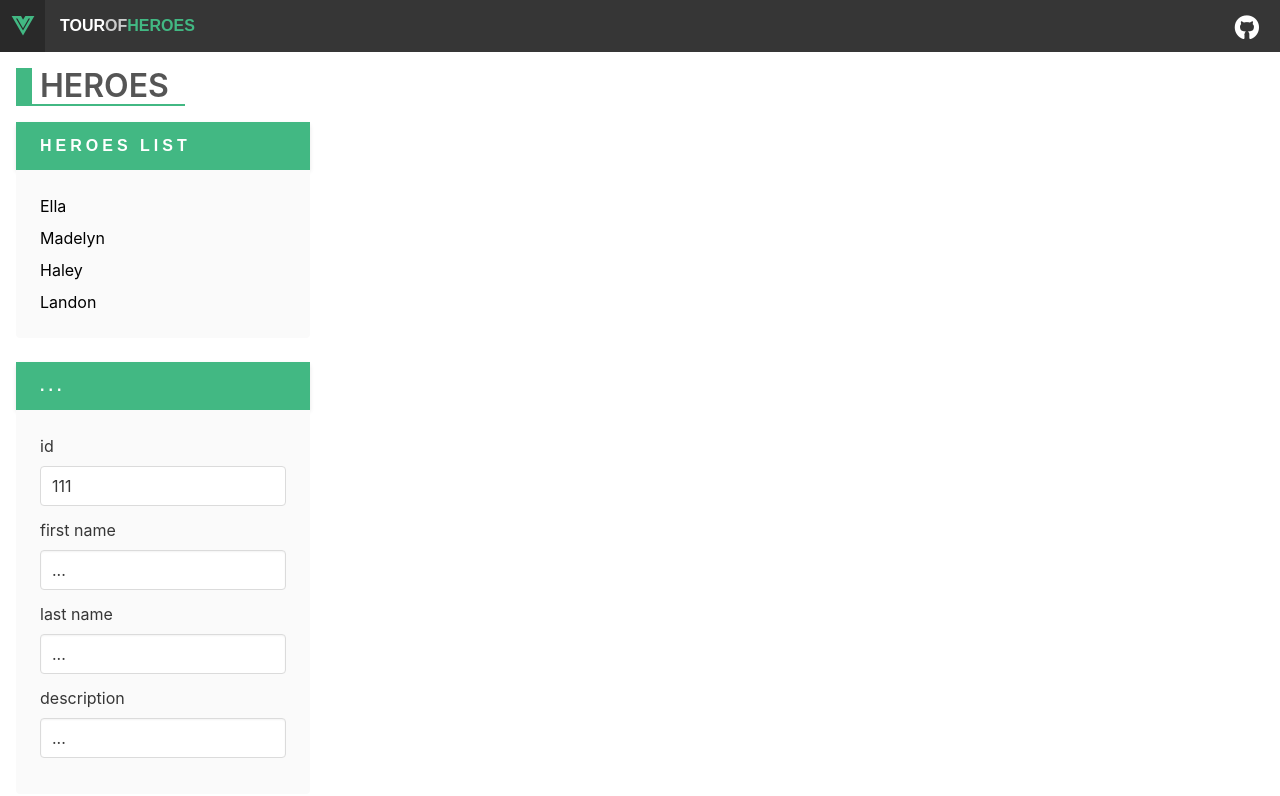
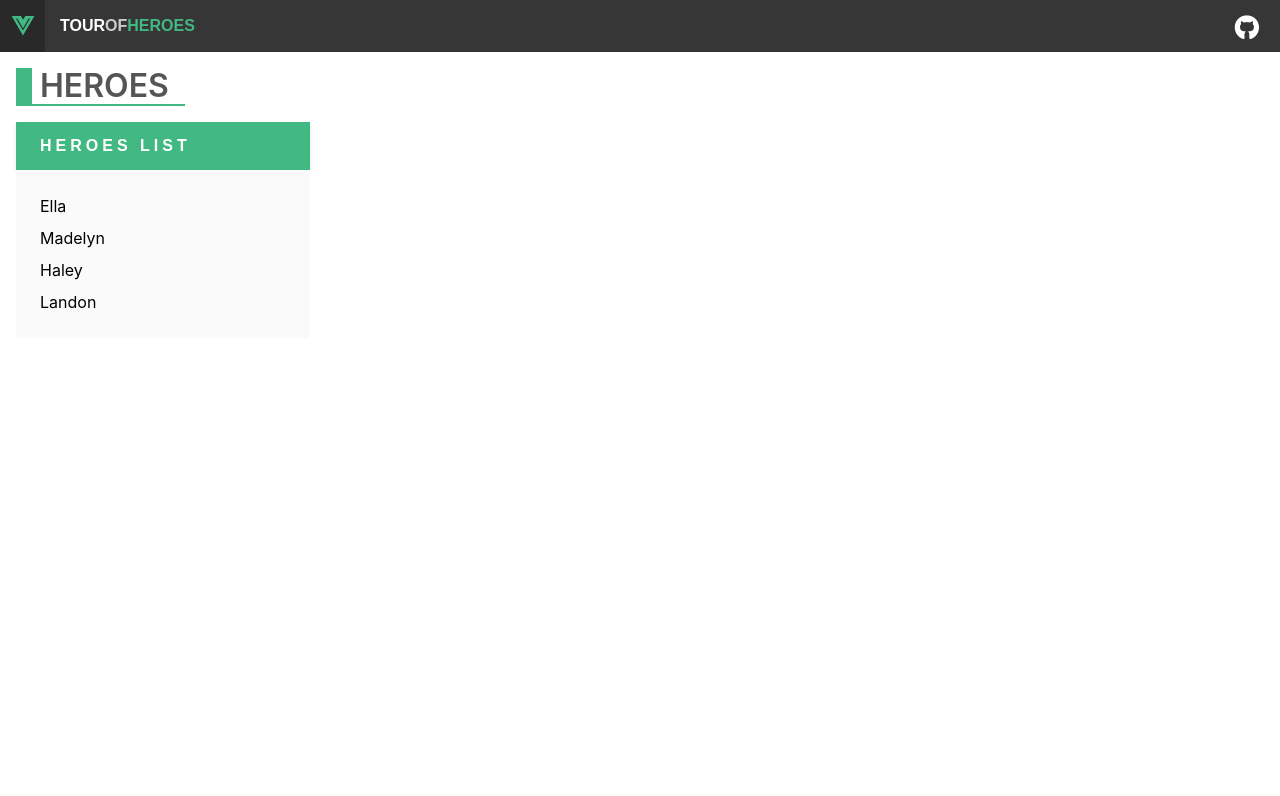
Before and after one commit to carloscorti/vue-heroes, a Vue app: page / in a window 1280 px wide. Shown: the top 796 px of the page. Built offline with nearby package versions, Linux system fonts and the light colour scheme.

Commit message:
handling selectedHero udefined

```diff
--- a/src/components/heroesList.vue
+++ b/src/components/heroesList.vue
@@ -13,7 +13,7 @@
             <a
               href="#"
               class="list-item"
-              :class="{ 'is-active': selectedHero == hero }"
+              :class="{ 'is-active': selectedHero === hero }"
               @click="setSelectedHero(hero)"
             >
               <span>{{ hero.firstName }}</span>
@@ -22,7 +22,7 @@
         </ul>
       </div>
     </div>
-    <div class="columns">
+    <div class="columns" v-if="selectedHero">
       <div class="column is-3">
         <header class="card-header">
           <p class="card-header-title">{{ selectedHero.firstName }}</p>
@@ -71,12 +71,7 @@ export default {
   name: 'Heroes',
   data() {
     return {
-      selectedHero: {
-        id: 111,
-        firstName: '...',
-        lastName: '...',
-        description: '...',
-      },
+      selectedHero: undefined,
       heroes: [
         {
           id: 10,
```
